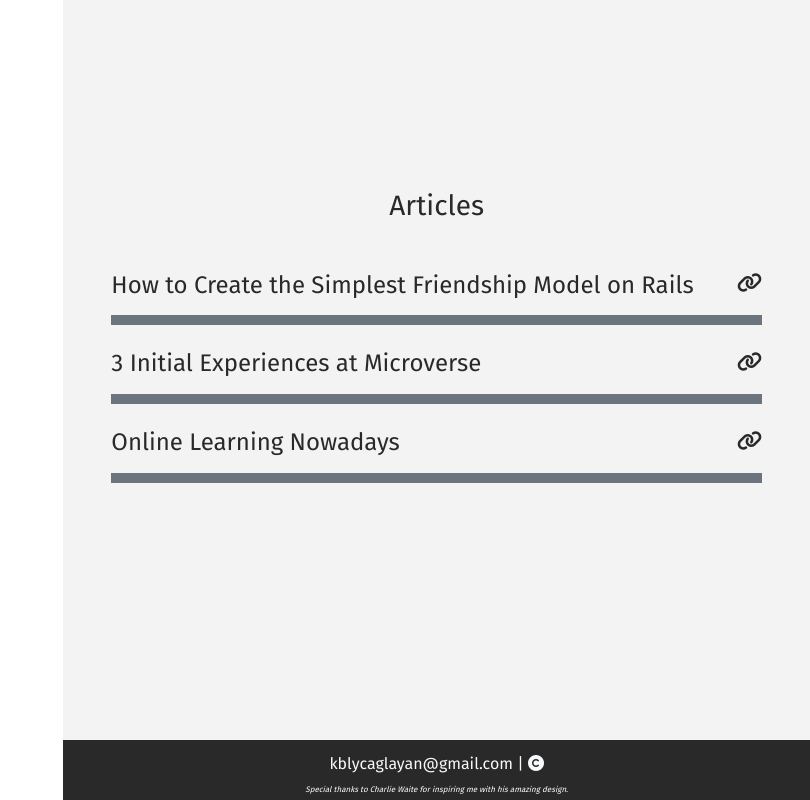
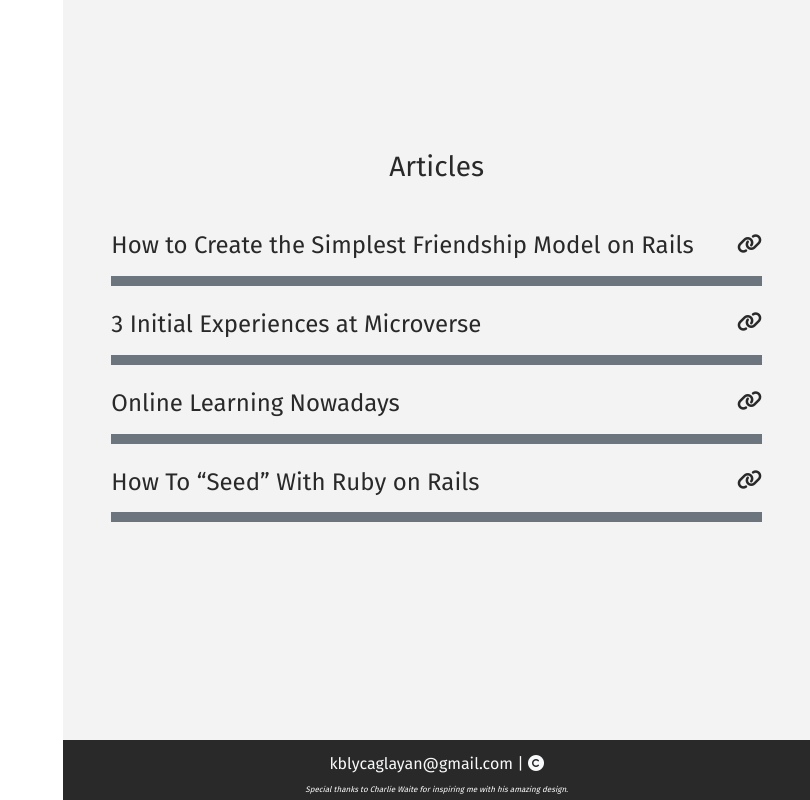
Before and after one commit to kubilaycaglayan/portfolio, a plain HTML site: page index.html in a window 1280 px wide. Shown: the part 7260-8060 px from the top of the page, without its empty margins (470-1280 px from the left). Drawn offline with Linux system fonts and the light colour scheme; no server answers.

Commit message:
Add article link seed with rails

```diff
--- a/index.html
+++ b/index.html
@@ -435,6 +435,17 @@
               </a>
             </div>
             <div class="article-separator mx-5 mt-3" ></div>
+            <div class="article d-flex justify-content-between align-items-center px-5 mt-4">
+              <h4 class="mr-3">
+                <a href="https://kubilaycaglayan.medium.com/how-to-seed-with-ruby-on-rails-%EF%B8%8F-1d2dceda3e7d" target="_blank">
+                  How To “Seed” With Ruby on Rails
+                </a>
+              </h4>
+              <a href="https://kubilaycaglayan.medium.com/how-to-seed-with-ruby-on-rails-%EF%B8%8F-1d2dceda3e7d" target="_blank">
+                <i class="fas fa-link"></i>
+              </a>
+            </div>
+            <div class="article-separator mx-5 mt-3" ></div>
 
           </section>
 
```
